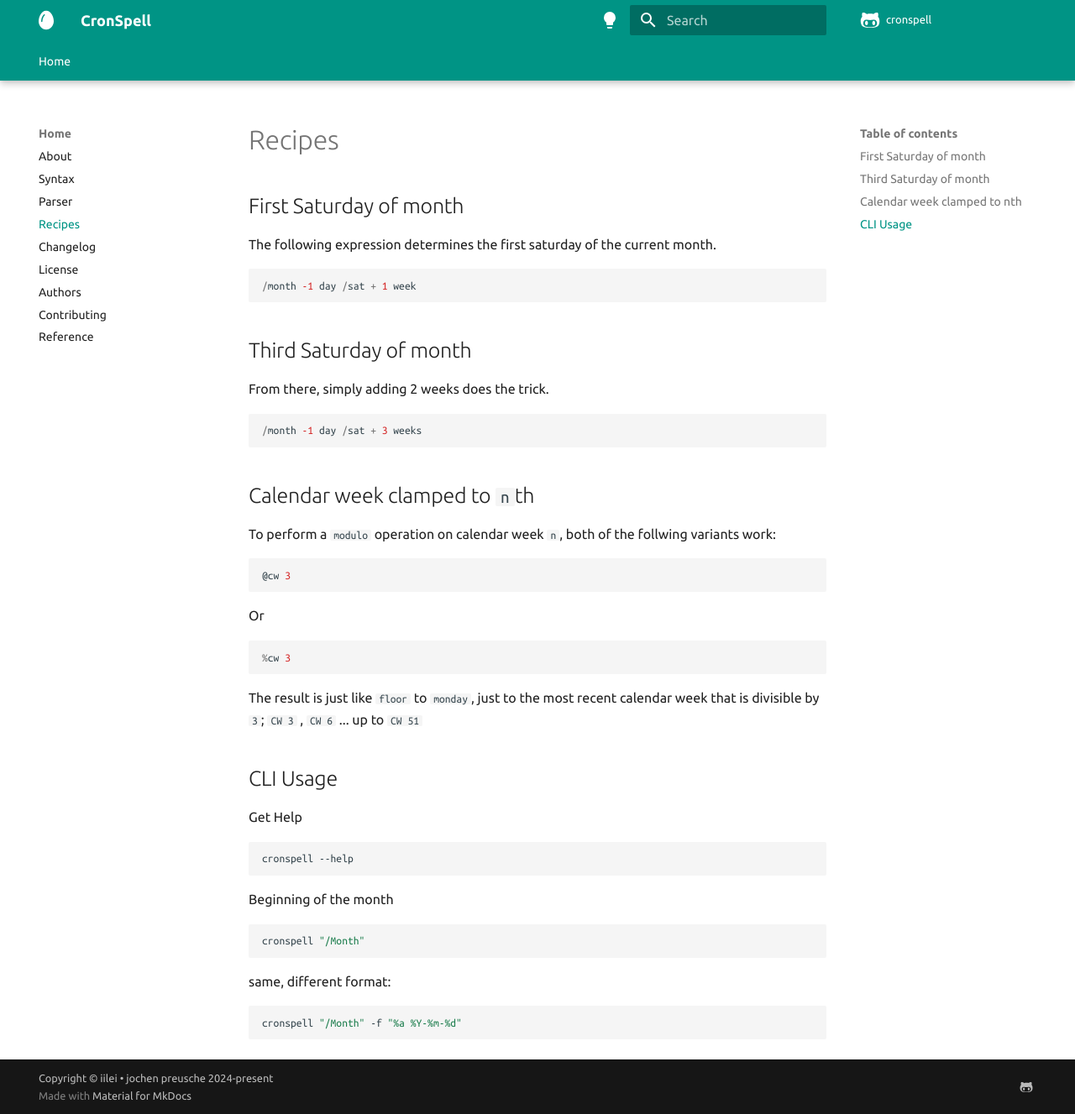
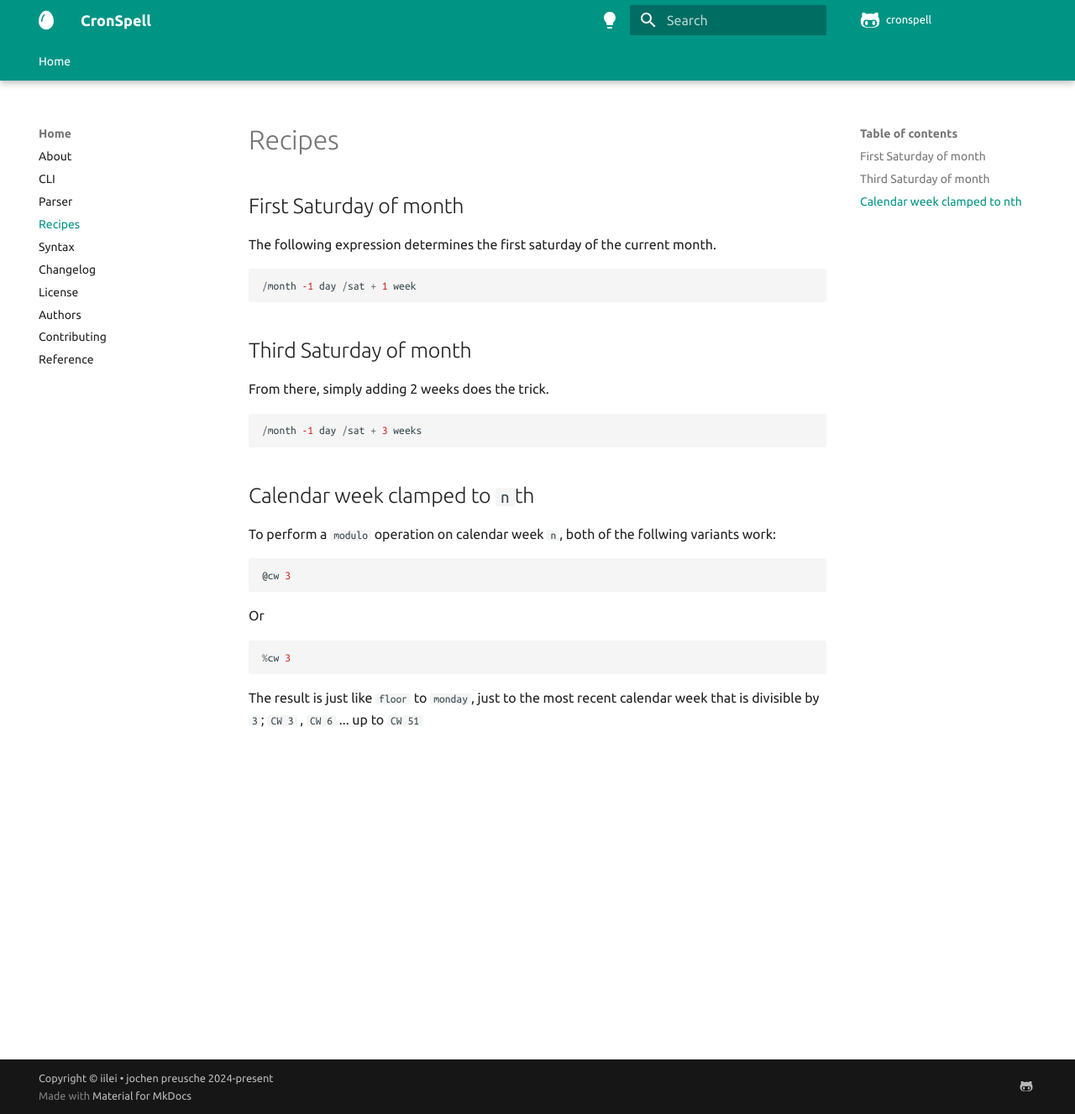
Before and after one commit to iilei/cronspell, an MkDocs documentation site: the page built from docs/details/recipes.md, in a window 1280 px wide and 1327 px high. Shown: the whole window at 84% size. Built offline with MkDocs 1.6.1 and Material for MkDocs 9.7.7, drawn with Linux system fonts in a browser that asks for light colours; comment, search, counter and statistics services are not loaded; the version menu is left out.

````diff
--- a/docs/details/recipes.md
+++ b/docs/details/recipes.md
@@ -32,23 +32,3 @@ Or
 ```
 
 The result is just like `floor` to `monday`, just to the most recent calendar week that is divisible by `3`; `CW 3` , `CW 6` ... up to `CW 51`
-
-## CLI Usage
-
-Get Help
-
-```shell
-cronspell --help
-```
-
-Beginning of the month
-
-```shell
-cronspell "/Month"
-```
-
-same, different format:
-
-```shell
-cronspell "/Month" -f "%a %Y-%m-%d"
-```
--- a/mkdocs.yml
+++ b/mkdocs.yml
@@ -14,9 +14,10 @@ edit_uri: blob/master/docs
 nav:
   - Home:
       - About: index.md
-      - Syntax: details/syntax.md
+      - CLI: details/cli.md
       - Parser: details/parser.md
       - Recipes: details/recipes.md
+      - Syntax: details/syntax.md
       - Changelog: changelog.md
       - License: license.md
       - Authors: authors.md
````
Also changed, not shown: docs/details/cli.md (added, +42 -0 lines), 6 other files.
